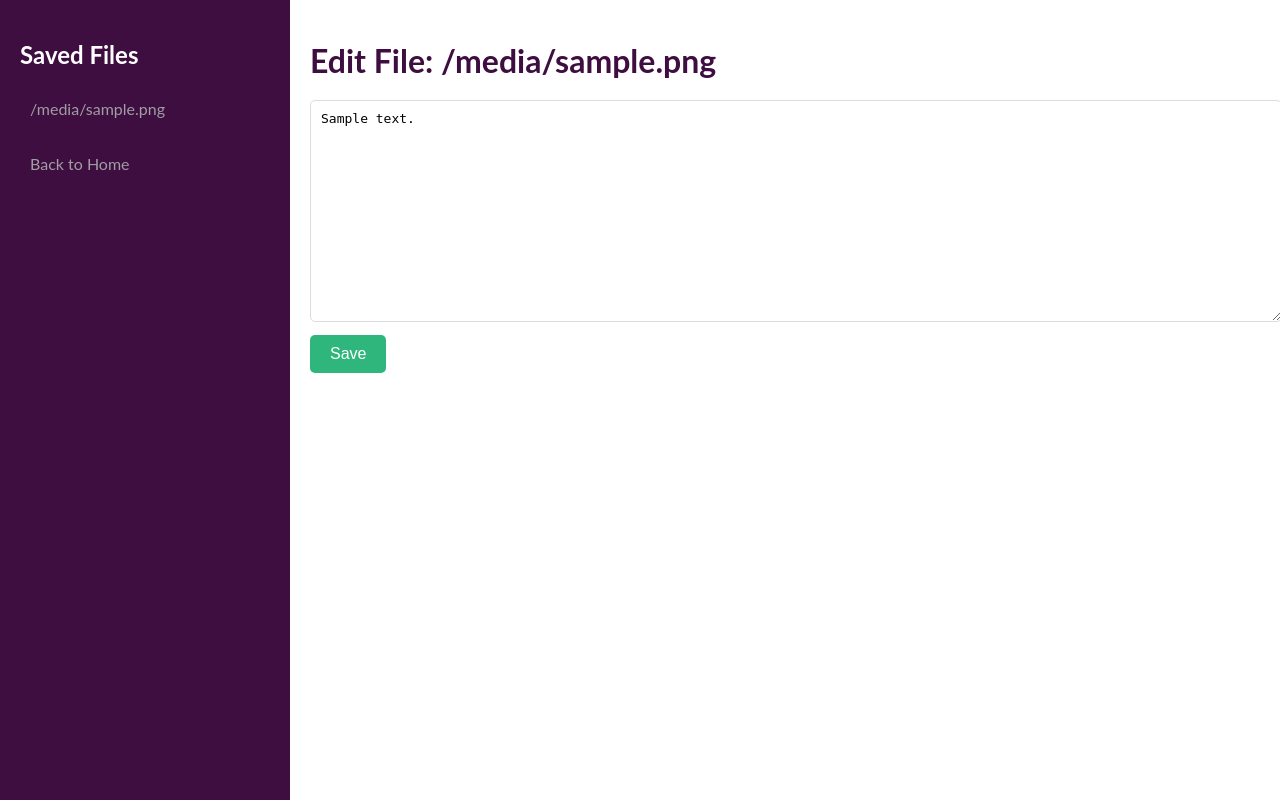
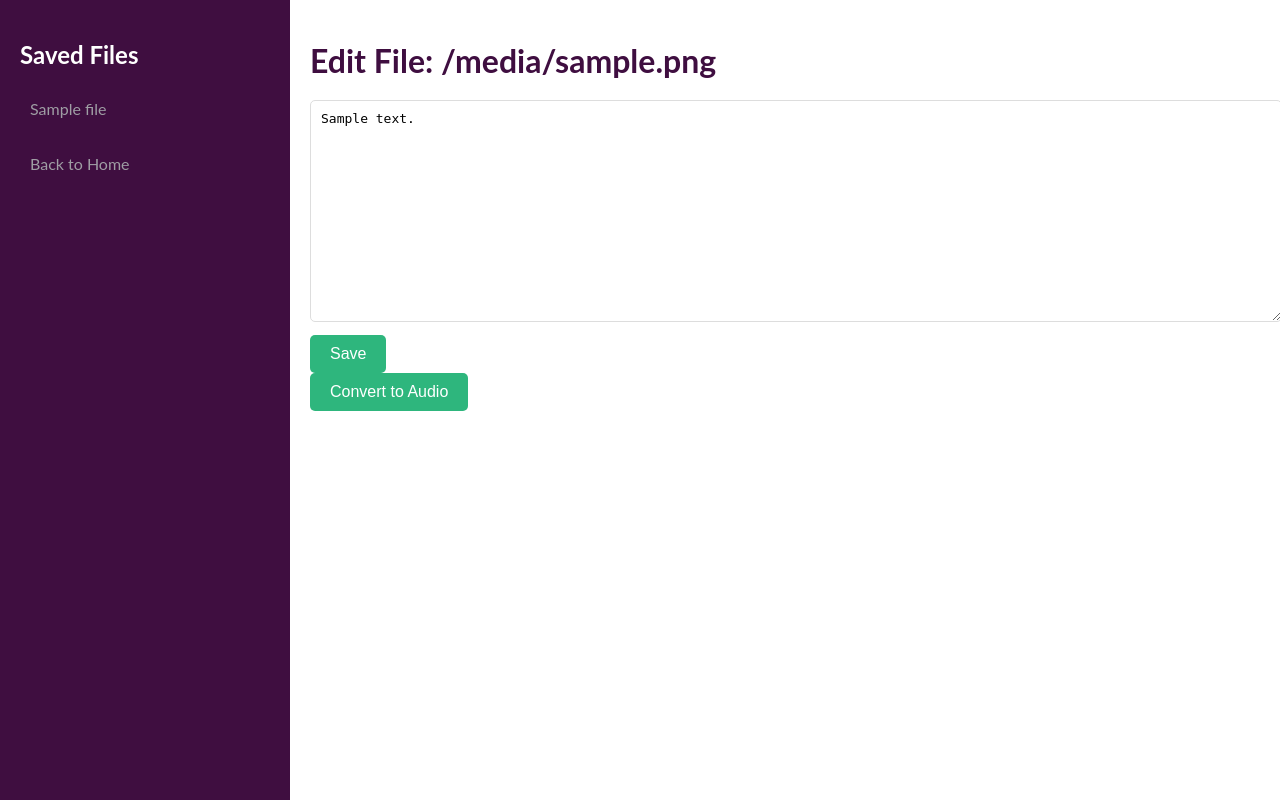
Before and after one commit to GaoYeGithub/FileSaver, a Flask app: template templates/edit.html in a window 1280 px wide. Run offline with Flask 3, Linux system fonts and the light colour scheme; the template is opened without the code that fills it: most values are stand-ins (such as "Sample title", 1, 10 or a date in 2020).

Commit message:
Added audio convertor, audio functionality,  and audio buttons

```diff
--- a/app.py
+++ b/app.py
@@ -1,39 +1,80 @@
-from flask import Flask, render_template, request, redirect, url_for
+from flask import Flask, render_template, request, redirect, url_for, send_from_directory
 import os
+from gtts import gTTS
 
 app = Flask(__name__)
 
+# Ensure the 'files' and 'audio' directories exist
 os.makedirs('files', exist_ok=True)
+os.makedirs('audio', exist_ok=True)
+
+def get_audio_filename(text_filename):
+    return f"{text_filename.split('.')[0]}.mp3"
+
+@app.context_processor
+def utility_processor():
+    return dict(get_audio_filename=get_audio_filename)
 
 @app.route('/', methods=['GET', 'POST'])
 def index():
     if request.method == 'POST':
         filename = request.form['filename']
         text = request.form['textbox']
+        # Save the text to the specified file
         with open(f'files/{filename}', 'w') as file:
             file.write(text)
         return redirect(url_for('index'))
 
+    # List all files in the 'files' directory
     files = os.listdir('files')
+    files_with_audio = [
+        {
+            'name': file,
+            'audio_exists': os.path.exists(os.path.join('audio', get_audio_filename(file)))
+        }
+        for file in files
+    ]
 
-    return render_template('index.html', files=files)
+    return render_template('index.html', files=files_with_audio)
 
 @app.route('/edit/<filename>', methods=['GET', 'POST'])
 def edit(filename):
     filepath = f'files/{filename}'
     if request.method == 'POST':
         text = request.form['textbox']
+        # Save the edited text to the file
         with open(filepath, 'w') as file:
             file.write(text)
-        return redirect(url_for('index'))
+        return redirect(url_for('edit', filename=filename))
 
+    # Read the current content of the file
     if os.path.exists(filepath):
         with open(filepath, 'r') as file:
             saved_text = file.read()
     else:
         saved_text = ""
 
-    return render_template('edit.html', filename=filename, saved_text=saved_text)
+    audio_filename = get_audio_filename(filename)
+    audio_exists = os.path.exists(os.path.join('audio', audio_filename))
+
+    return render_template('edit.html', filename=filename, saved_text=saved_text, audio_exists=audio_exists, audio_filename=audio_filename)
+
+@app.route('/convert/<filename>', methods=['GET'])
+def convert_to_audio(filename):
+    filepath = f'files/{filename}'
+    if os.path.exists(filepath):
+        with open(filepath, 'r') as file:
+            text = file.read()
+        tts = gTTS(text)
+        audio_filename = get_audio_filename(filename)
+        audio_path = os.path.join('audio', audio_filename)
+        tts.save(audio_path)
+        return redirect(url_for('edit', filename=filename))
+    return "File not found", 404
+
+@app.route('/audio/<filename>')
+def get_audio(filename):
+    return send_from_directory('audio', filename)
 
 if __name__ == '__main__':
     app.run(debug=True)
--- a/pyproject.toml
+++ b/pyproject.toml
@@ -8,6 +8,7 @@ authors = ["Your Name <you@example.com>"]
 python = ">=3.10.0,<3.11"
 flask = "^3.0.0"
 gunicorn = "^21.2.0"
+gtts = "^2.5.1"
 
 [tool.pyright]
 # https://github.com/microsoft/pyright/blob/main/docs/configuration.md
--- a/static/style.css
+++ b/static/style.css
@@ -79,8 +79,67 @@ button {
     border: none;
     border-radius: 5px;
     cursor: pointer;
+    margin-right: 10px;
 }
 
 button:hover {
     background-color: #1d9a6c;
 }
+
+.audio-player {
+    display: flex;
+    align-items: center;
+    margin-top: 10px;
+}
+
+audio {
+    display: none;
+}
+
+.audio-controls {
+    display: flex;
+    align-items: center;
+    margin-top: 10px;
+}
+
+.audio-controls button {
+    background-color: #3f0e40;
+    color: white;
+    padding: 10px;
+    border: none;
+    border-radius: 50%;
+    cursor: pointer;
+    font-size: 1em;
+    margin-right: 10px;
+    width: 40px;
+    height: 40px;
+    display: flex;
+    justify-content: center;
+    align-items: center;
+}
+
+.audio-controls button:hover {
+    background-color: #532753;
+}
+
+.audio-controls button svg {
+    fill: white;
+    width: 20px;
+    height: 20px;
+}
+
+.audio-controls .play-button {
+    background-color: #2eb67d;
+}
+
+.audio-controls .play-button:hover {
+    background-color: #1d9a6c;
+}
+
+.audio-controls .pause-button {
+    background-color: #e01e5a;
+}
+
+.audio-controls .pause-button:hover {
+    background-color: #c0174e;
+}
--- a/templates/edit.html
+++ b/templates/edit.html
@@ -12,7 +12,7 @@
             <h2>Saved Files</h2>
             <ul>
                 {% for file in files %}
-                <li><a href="{{ url_for('edit', filename=file) }}">{{ file }}</a></li>
+                <li><a href="{{ url_for('edit', filename=file.name) }}">{{ file.name }}</a></li>
                 {% endfor %}
             </ul>
             <a href="{{ url_for('index') }}">Back to Home</a>
@@ -23,6 +23,30 @@
                 <textarea name="textbox" rows="10" cols="50">{{ saved_text }}</textarea><br>
                 <button type="submit">Save</button>
             </form>
+            <form action="{{ url_for('convert_to_audio', filename=filename) }}" method="get">
+                <button type="submit">Convert to Audio</button>
+            </form>
+            {% if audio_exists %}
+            <h2>Audio</h2>
+            <div class="audio-player">
+                <audio id="audio">
+                    <source src="{{ url_for('get_audio', filename=audio_filename) }}" type="audio/mpeg">
+                    Your browser does not support the audio element.
+                </audio>
+                <div class="audio-controls">
+                    <button class="play-button" onclick="document.getElementById('audio').play()">
+                        <svg viewBox="0 0 24 24">
+                            <path d="M8 5v14l11-7z"></path>
+                        </svg>
+                    </button>
+                    <button class="pause-button" onclick="document.getElementById('audio').pause()">
+                        <svg viewBox="0 0 24 24">
+                            <path d="M6 19h4V5H6zm8-14v14h4V5z"></path>
+                        </svg>
+                    </button>
+                </div>
+            </div>
+            {% endif %}
         </div>
     </div>
 </body>
```
Also changed, not shown: templates/index.html (+23 -1 lines), 5 other files.
